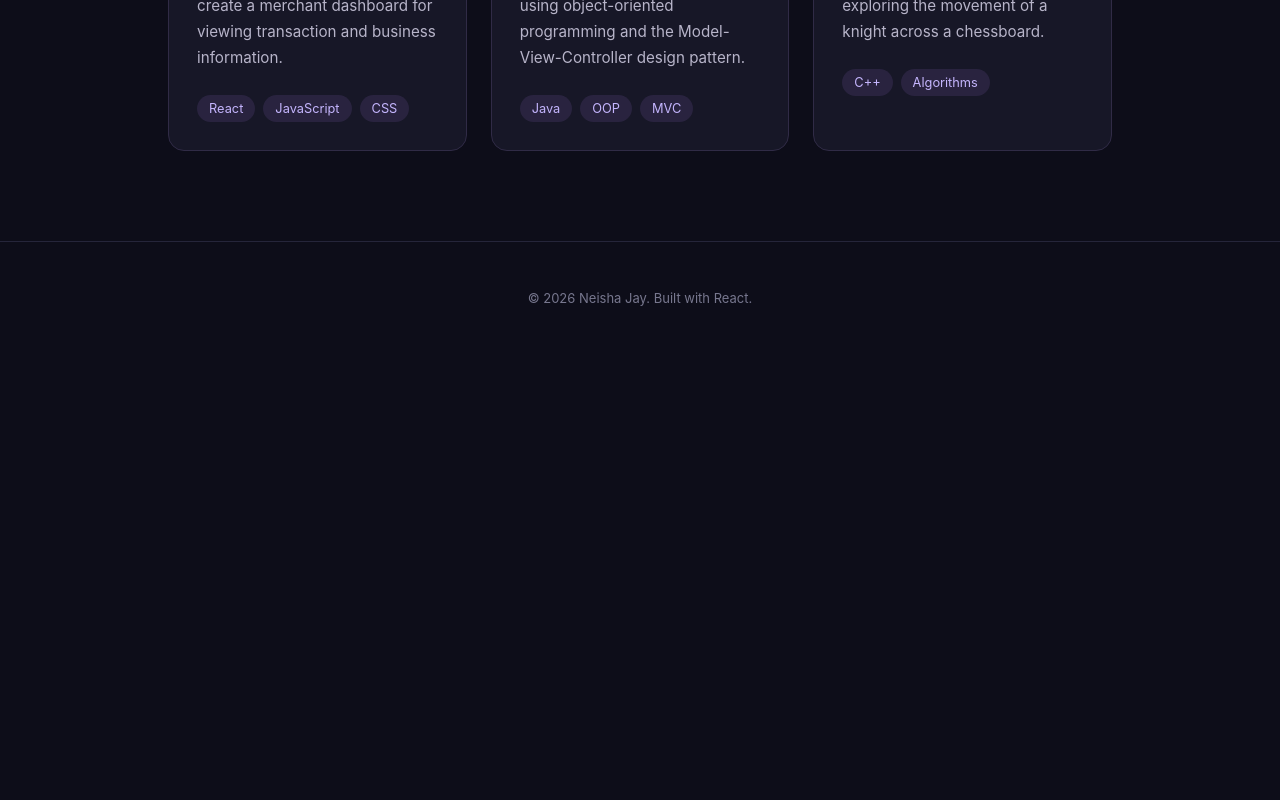
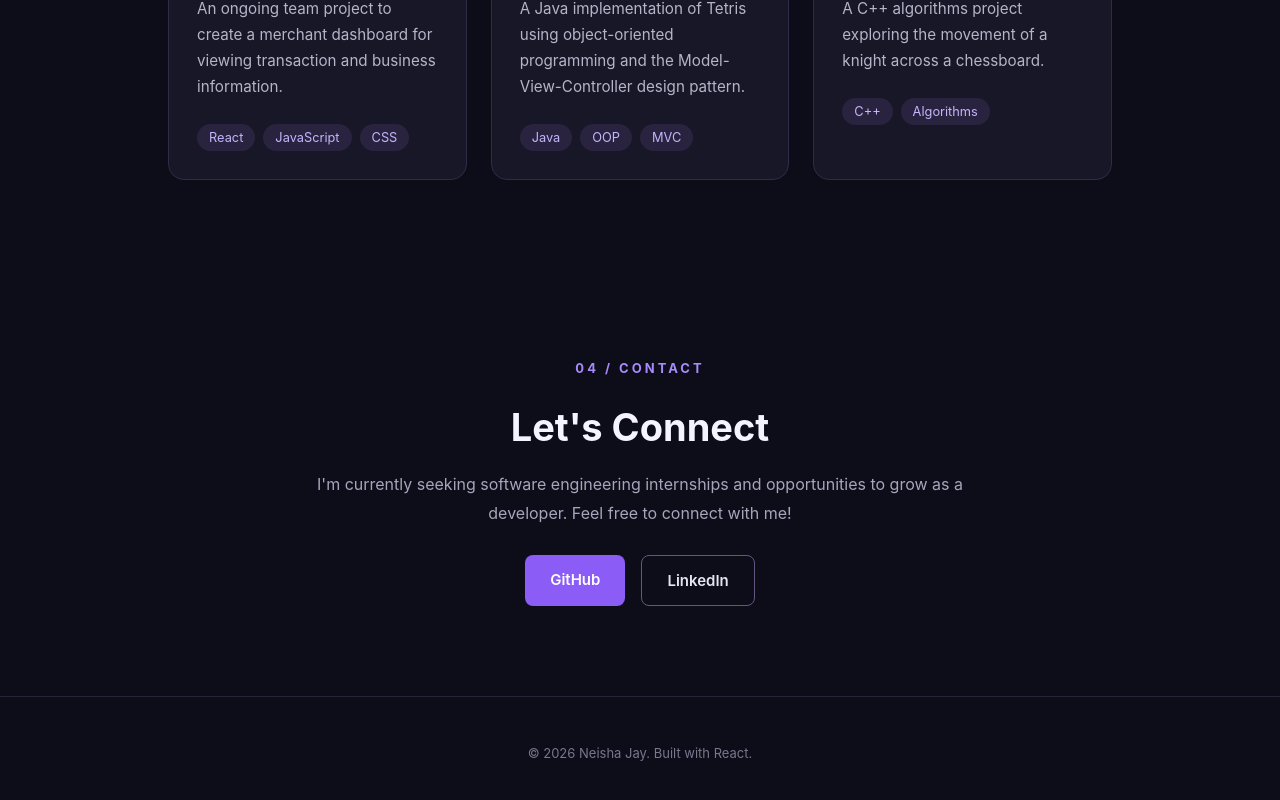
Before and after one commit to neishalinsey/neisha-portfolio, a React (Vite) app: page / in a window 1280 px wide. Shown: the part 1882-2682 px from the top of the page. Before the commit the page ends 2236 px from the top, so only its background shows below. Built offline with nearby package versions, Linux system fonts and the light colour scheme.

Commit message:
Update contact section with social links

```diff
--- a/src/App.css
+++ b/src/App.css
@@ -382,3 +382,20 @@ footer {
     grid-template-columns: 1fr;
   }
 }
+/* Contact Section */
+
+.contact-section {
+  text-align: center;
+}
+
+.contact-section p {
+  max-width: 600px;
+  margin: 0 auto 28px;
+}
+
+.contact-links {
+  display: flex;
+  justify-content: center;
+  flex-wrap: wrap;
+  gap: 16px;
+}
--- a/src/App.jsx
+++ b/src/App.jsx
@@ -41,11 +41,12 @@ function App() {
           <a href="#about">About</a>
           <a href="#skills">Skills</a>
           <a href="#projects">Projects</a>
+          <a href="#contact">Contact</a>
         </nav>
       </header>
 
-      {/* Homepage Introduction */}
       <main>
+        {/* Homepage Introduction */}
         <section id="home" className="hero">
           <div className="hero-content">
             <p className="intro-label">SOFTWARE ENGINEERING STUDENT</p>
@@ -85,6 +86,7 @@ function App() {
                   <span className="dot yellow"></span>
                   <span className="dot green"></span>
                 </div>
+
                 <span className="file-name">developer.js</span>
               </div>
 
@@ -92,10 +94,12 @@ function App() {
                 <div>
                   <span className="code-purple">const</span> developer = {"{"}
                 </div>
+
                 <div>
                   {" "}
                   name: <span className="code-green">"Neisha Jay"</span>,
                 </div>
+
                 <div>
                   {" "}
                   role:{" "}
@@ -104,32 +108,46 @@ function App() {
                   </span>
                   ,
                 </div>
+
                 <div> skills: [</div>
+
+                <div>
+                  {" "}
+                  <span className="code-green">"Python"</span>,
+                </div>
+
                 <div>
                   {" "}
                   <span className="code-green">"JavaScript"</span>,
                 </div>
+
                 <div>
                   {" "}
                   <span className="code-green">"React"</span>,
                 </div>
+
                 <div>
                   {" "}
                   <span className="code-green">"Java"</span>,
                 </div>
+
                 <div>
                   {" "}
                   <span className="code-green">"C++"</span>
                 </div>
+
                 <div> ],</div>
+
                 <div>
                   {" "}
                   graduation: <span className="code-orange">2028</span>,
                 </div>
+
                 <div>
                   {" "}
                   openToInternships: <span className="code-purple">true</span>
                 </div>
+
                 <div>{"}"}</div>
               </div>
             </div>
@@ -139,6 +157,7 @@ function App() {
         {/* About Section */}
         <section id="about" className="content-section">
           <p className="section-label">01 / ABOUT</p>
+
           <h2>A little about me.</h2>
 
           <p>
@@ -151,6 +170,7 @@ function App() {
         {/* Skills Section */}
         <section id="skills" className="content-section">
           <p className="section-label">02 / SKILLS</p>
+
           <h2>Technologies I'm learning.</h2>
 
           <div className="skills-container">
@@ -165,8 +185,10 @@ function App() {
           </div>
         </section>
 
-        {/* Projects Section */}
+        {/* Featured Projects Section */}
         <section id="projects" className="content-section">
+          <p className="section-label">03 / PROJECTS</p>
+
           <h2>Featured Projects</h2>
 
           <p>
@@ -192,8 +214,41 @@ function App() {
             ))}
           </div>
         </section>
+
+        {/* Contact Section */}
+        <section id="contact" className="content-section contact-section">
+          <p className="section-label">04 / CONTACT</p>
+
+          <h2>Let's Connect</h2>
+
+          <p>
+            I'm currently seeking software engineering internships and
+            opportunities to grow as a developer. Feel free to connect with me!
+          </p>
+
+          <div className="contact-links">
+            <a
+              href="https://github.com/neishalinsey"
+              target="_blank"
+              rel="noopener noreferrer"
+              className="primary-button"
+            >
+              GitHub
+            </a>
+
+            <a
+              href="https://www.linkedin.com/in/neisha-jay-4015a4283/"
+              target="_blank"
+              rel="noopener noreferrer"
+              className="secondary-button"
+            >
+              LinkedIn
+            </a>
+          </div>
+        </section>
       </main>
 
+      {/* Footer */}
       <footer>
         <p>© 2026 Neisha Jay. Built with React.</p>
       </footer>
```
